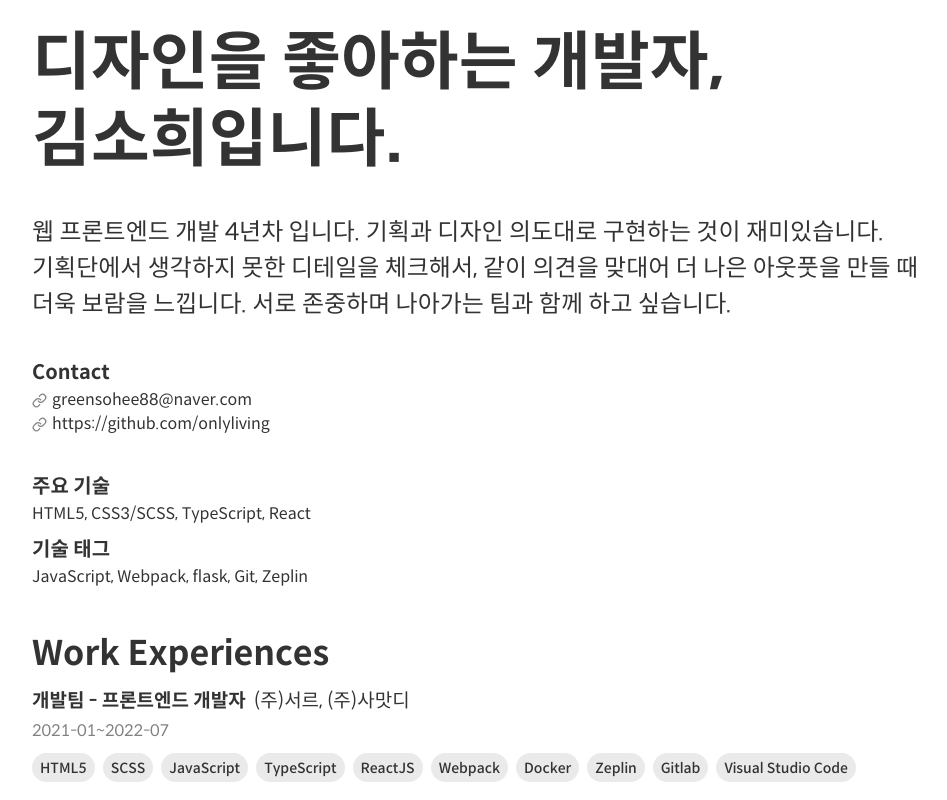
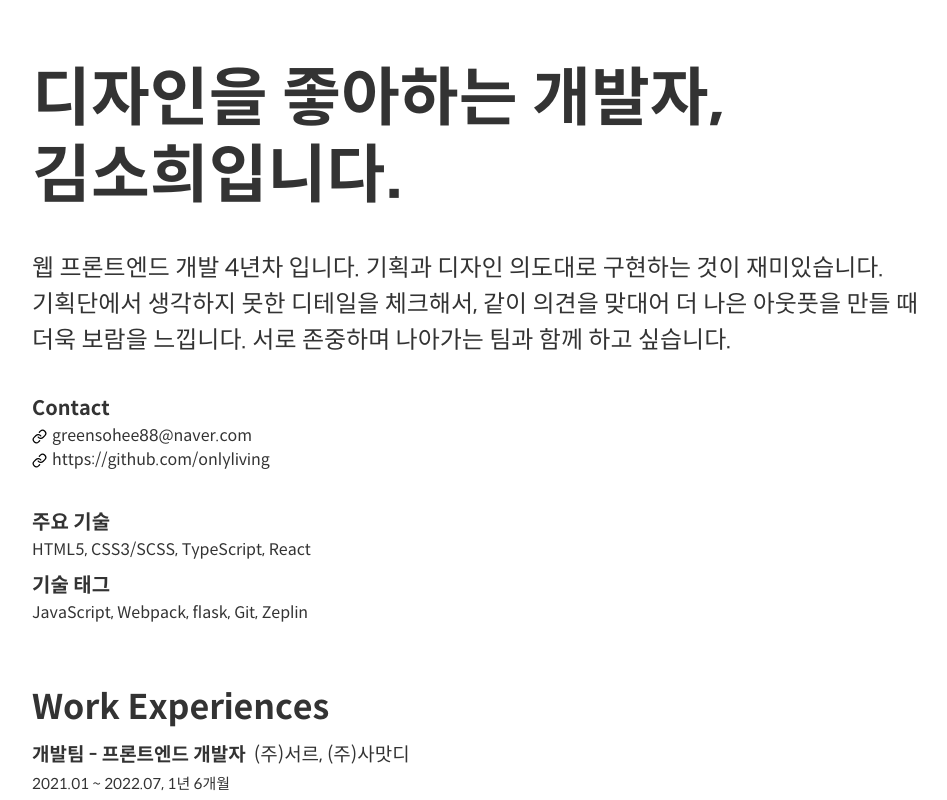
Before and after one commit to onlyliving/resumeWithReact, a React (Vite) app: page / in a window 1280 px wide. Shown: the top 800 px of the page, without its empty margins (142-1089 px from the left). Built offline with nearby package versions, Linux system fonts and the light colour scheme.

Commit message:
[1] 기간 format 수정 [2]디자인 수정

```diff
--- a/src/App.tsx
+++ b/src/App.tsx
@@ -13,7 +13,7 @@ import Qna from "./components/Qna";
 const Container = styled.div`
     max-width: 980px;
     margin: auto;
-    padding: 24px;
+    padding: 60px 24px;
 `;
 
 const Footer = styled.footer`
@@ -30,27 +30,27 @@ export default () => {
                         data={intro}
                     />
 
-                    <Margin height={30} />
+                    <Margin height={48} />
 
                     <ExperienceSection
                         title="Work Experiences"
                         data={experiences}
                     />
 
-                    <Margin height={30} />
+                    <Margin height={48} />
 
                     <ExperienceSection
                         title="Other Experiences"
                         data={otherExperiences}
                     />
 
-                    <Margin height={30} />
+                    <Margin height={48} />
 
                     <SideProject
                         data={sideProjects}
                     />
 
-                    <Margin height={30} />
+                    <Margin height={48} />
 
                     <Qna
                         data={qna}
--- a/src/components/Contact.tsx
+++ b/src/components/Contact.tsx
@@ -52,7 +52,7 @@ export default ({
                             <Link href={item.link} target="_blank">
                                 <FiLink style={{
                                     verticalAlign: "middle",
-                                    color: "grey",
+                                    color: "black",
                                     fontSize: "15px",
                                     margin: "0 5px 0 0"
                                 }} />
--- a/src/components/Experience.tsx
+++ b/src/components/Experience.tsx
@@ -2,15 +2,17 @@ import { ExperienceProps } from "../data";
 import styled from "styled-components";
 import SkillTag from "./SkillTag";
 import Project from "./Project";
+import { ProjectDatePeriodForm } from "../utiles/index";
 
 const WorkSection = styled.section`
-    &:after {
+    &:not(:last-child):after {
         content: "";
         display:block;
         width: 100%;
         height: 1px;
         background-color: #e0e0e0;
         margin: 24px auto;
+
     }
 `;
 
@@ -25,7 +27,7 @@ const Head = styled.h3`
 
 const WorkPeriod = styled.li`
     margin: 4px auto 10px auto;
-    color: grey;
+    font-size: 15px;
 `;
 
 const Retrospective = styled.li`
@@ -51,11 +53,13 @@ export default ({
     data,
     index
 }: Props) => {
+    const datePeriod = new ProjectDatePeriodForm(data.period.start, data.period.finish);
+
     return (
         <WorkSection key={index}>
             <Head><em>{data.position}</em>{data.company}</Head>
             <ul>
-                <WorkPeriod>{data.period.start}~{data.period.finish}</WorkPeriod>
+                <WorkPeriod>{datePeriod.formatNumber()}, {datePeriod.formatKor()}</WorkPeriod>
                 <li>
                     <SkillTag data={data.skill} />
                 </li>
--- a/src/components/Qna.tsx
+++ b/src/components/Qna.tsx
@@ -25,6 +25,7 @@ export default ({
                             <UseDropdownMenu
                                 data={item}
                                 index={index}
+                                key={index}
                             />
                         )
                     })
--- a/src/components/SideProject.tsx
+++ b/src/components/SideProject.tsx
@@ -14,7 +14,8 @@ const Title = styled.h2`
 const Project = styled.div`
     margin: 16px auto;
     padding: 16px;
-    border: 1px solid #e0e0e0;
+    border: 1px solid #333;
+    border-radius: 4px;
 
     & > h3 {
         font-size: ${({ theme }) => theme.fontSizes.paragraph};
@@ -61,7 +62,7 @@ export default ({
                                                         >
                                                             <FiLink style={{
                                                                 verticalAlign: "middle",
-                                                                color: "grey",
+                                                                color: "black",
                                                                 fontSize: "15px",
                                                                 margin: "-4px 5px 0 0"
                                                             }} />
--- a/src/components/SkillTag.tsx
+++ b/src/components/SkillTag.tsx
@@ -6,12 +6,13 @@ interface Props {
 
 const Tag = styled.li`
     display: inline-block;
-    margin: 0 8px 8px 0;
-    padding: 5px 8px 3px;
+    margin: 0 6px 6px 0;
+    padding: 4px 9px 3px;
     font-size: 14px;
     font-weight: 500;
-    background: #eaeaea;
+    background-color: #333;
     border-radius: 22px;
+    color:#fff;
 `;
 
 export default ({
--- a/src/components/TopInfo.tsx
+++ b/src/components/TopInfo.tsx
@@ -6,11 +6,20 @@ import { IntroProps } from "../data";
 
 const Title = styled.h1`
     line-height: 1.2;
-    font-size: ${({ theme }) => theme.fontSizes.title}
+    font-size: ${({ theme }) => theme.fontSizes.title};
+
+    @media ( max-width: ${({ theme }) => theme.deviceBreakPoint.tablet}) {
+        font-size: 42px;
+    }
+
 `;
 
 const IntroText = styled.p`
     font-size: 24px;
+
+    @media ( max-width: ${({ theme }) => theme.deviceBreakPoint.tablet}) {
+        font-size: 22px;
+    }
 `;
 
 
--- a/src/components/useDropdownMenu.tsx
+++ b/src/components/useDropdownMenu.tsx
@@ -12,7 +12,7 @@ const Title = styled.dt`
     position: relative;
     font-weight: 600;
     padding: 16px 16px 10px 28px;
-    border-bottom: 1px solid #e4e4e4;
+    border-bottom: 1px solid #333;
     cursor: pointer;
     &:before {
         content: "Q.";
@@ -27,7 +27,7 @@ const Title = styled.dt`
 const Content = styled.dd`
     padding: 16px 30px;
     margin: 0 auto 36px;
-    background: #f8f8f8;
+    background: #f7f7f7;
     white-space: pre-wrap;
 `;
 
@@ -63,7 +63,7 @@ export default ({
                                     <Link key={itemIndex} href={itemLink.href} target="_blank">
                                         <FiLink style={{
                                             verticalAlign: "middle",
-                                            color: "grey",
+                                            color: "black",
                                             fontSize: "15px",
                                             margin: "-4px 5px 0 0"
                                         }} />
--- a/src/styles/theme.ts
+++ b/src/styles/theme.ts
@@ -5,6 +5,10 @@
 //     md: "1.25rem",
 //     lg: "1.5rem",
 // };
+
+const deviceBreakPoint = {
+    tablet: "768px",
+};
 
 const fontSizes = {
     title: "64px",
@@ -53,6 +57,7 @@ const theme = {
     windowSize,
     fontSizes,
     common,
+    deviceBreakPoint,
 };
 
 export default theme;
--- /dev/null
+++ b/src/utiles/index.ts
@@ -0,0 +1,32 @@
+export const datePeriod = (periodObj: { start: string; finish: string }) => {
+    const startDate = new Date(periodObj.start);
+    const lastDate = new Date(periodObj.finish);
+    let getYear = lastDate.getFullYear() - startDate.getFullYear();
+    let getMonth = lastDate.getMonth() - startDate.getMonth();
+
+    if (Math.sign(getMonth) === -1) {
+        getMonth = 12 + getMonth;
+        getYear--;
+    }
+
+    return getYear === 0 ? `${getMonth}개월` : `${getYear}년 ${getMonth}개월`;
+};
+
+const dateForm = (str: string) => (!str ? "재직중" : str.indexOf("-") !== -1 ? str.replace("-", ".") : str);
+
+export const periodForm = (periodObj: { start: string; finish: string }) => {
+    return `${dateForm(periodObj.start)} ~ ${dateForm(periodObj.finish)}`;
+};
+
+export class ProjectDatePeriodForm {
+    startDate: string;
+    lastDate: string;
+
+    constructor(startDate: string, lastDate: string) {
+        this.startDate = startDate;
+        this.lastDate = lastDate;
+    }
+
+    formatNumber = () => periodForm({ start: this.startDate, finish: this.lastDate });
+    formatKor = () => datePeriod({ start: this.startDate, finish: this.lastDate });
+}
```
Also changed, not shown: src/components/Experiences.tsx (deleted, +0 -34 lines), 3 other files (tests, documents, lock files or other folders).
